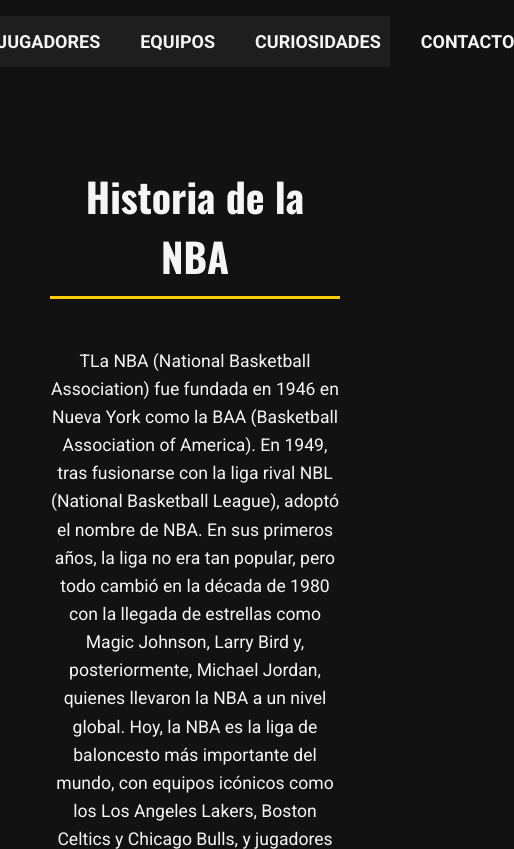
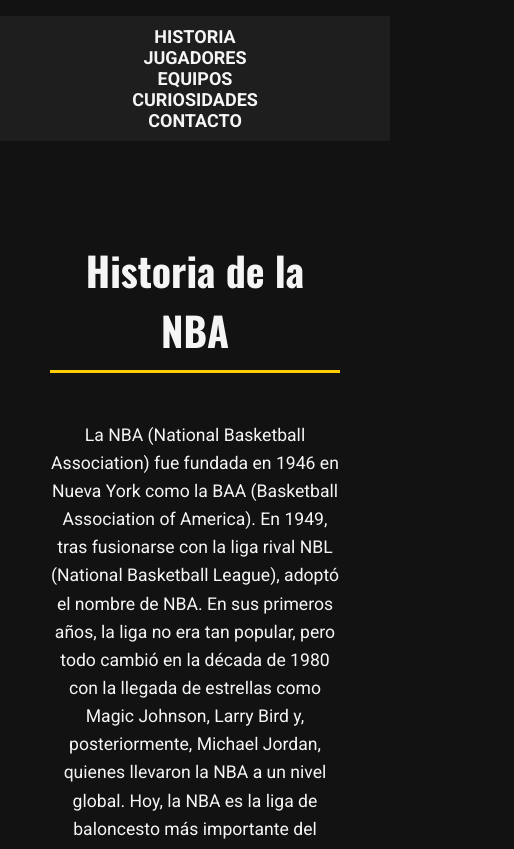
Before and after one commit to AnthonyCapa/DesarrolloWweb, a plain HTML site: page index.html in a window 390 px wide. Shown: the top 849 px of the page, 514 px wide, since content can reach past the window. Drawn offline with nearby package versions, Linux system fonts and the light colour scheme.

Commit message:
neuvo commit

```diff
--- a/index.html
+++ b/index.html
@@ -23,7 +23,7 @@
 
         <section id="historia">
             <h2>Historia de la NBA</h2>
-            <p>TLa NBA (National Basketball Association) fue fundada en 1946 en Nueva York como la BAA (Basketball Association of America). En 1949, tras fusionarse con la liga rival NBL (National Basketball League), adoptó el nombre de NBA. En sus primeros años, la liga no era tan popular, pero todo cambió en la década de 1980 con la llegada de estrellas como Magic Johnson, Larry Bird y, posteriormente, Michael Jordan, quienes llevaron la NBA a un nivel global.
+            <p>La NBA (National Basketball Association) fue fundada en 1946 en Nueva York como la BAA (Basketball Association of America). En 1949, tras fusionarse con la liga rival NBL (National Basketball League), adoptó el nombre de NBA. En sus primeros años, la liga no era tan popular, pero todo cambió en la década de 1980 con la llegada de estrellas como Magic Johnson, Larry Bird y, posteriormente, Michael Jordan, quienes llevaron la NBA a un nivel global.
 
                 Hoy, la NBA es la liga de baloncesto más importante del mundo, con equipos icónicos como los Los Angeles Lakers, Boston Celtics y Chicago Bulls, y jugadores legendarios que han dejado huella en la historia del deporte. Además, la liga ha evolucionado con el tiempo, incorporando avances tecnológicos, expandiéndose internacionalmente y promoviendo la inclusión y la innovación en el juego.
 
--- a/styles.css
+++ b/styles.css
@@ -164,6 +164,18 @@
     .cards-container {
         grid-template-columns: repeat(2, 1fr);
     }
+
+    .navbar {
+        flex-direction: column;
+        align-items: center;
+        padding: 10px 0;
+    }
+
+    .navbar ul {
+        flex-direction: column;
+        text-align: center;
+        gap: 10px;
+    }
 }
 
 
```
